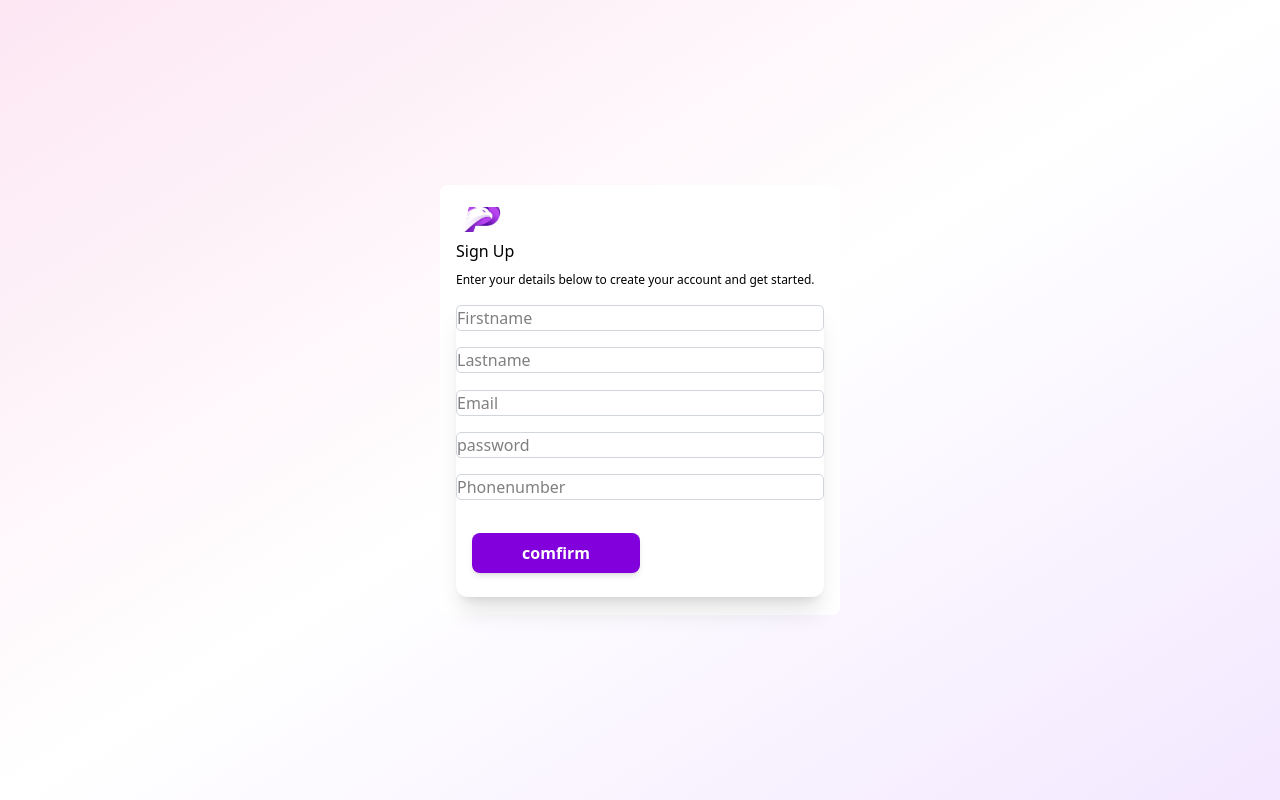
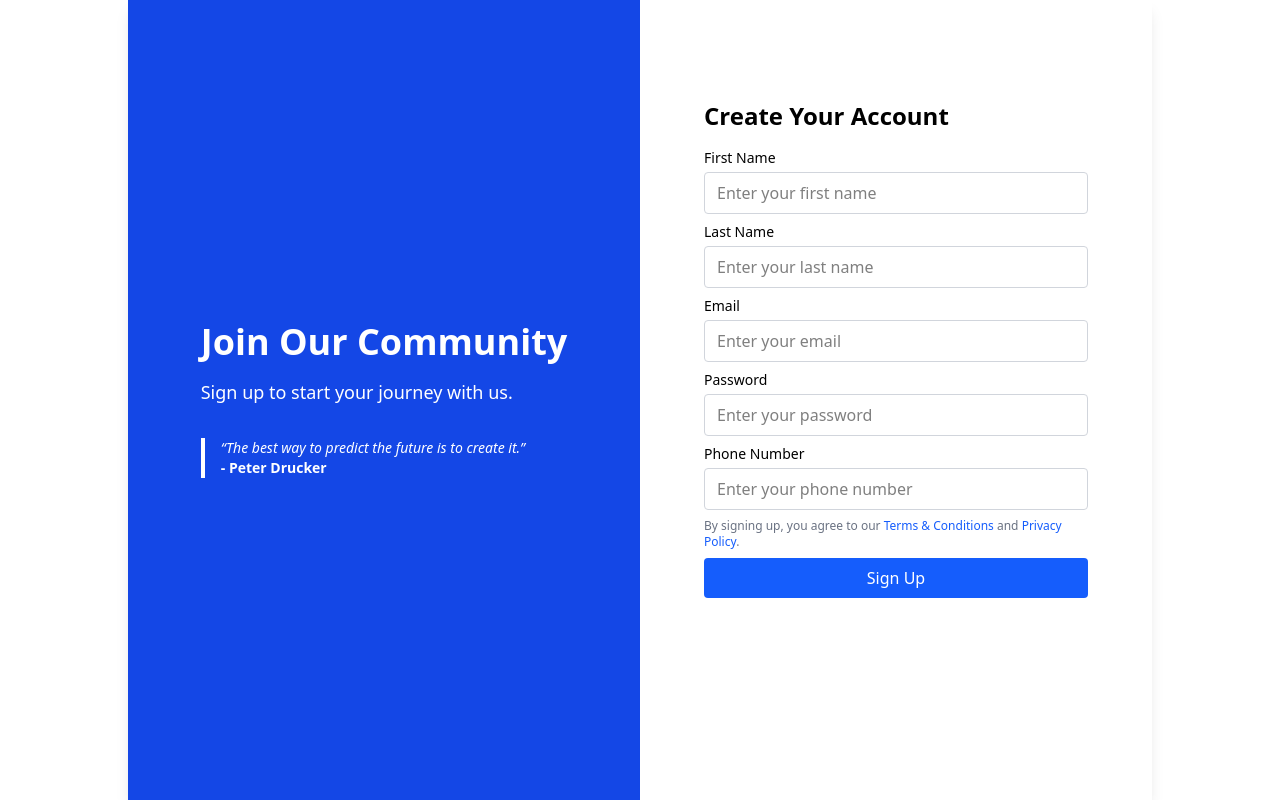
Before and after one commit to TolulopeAkinwande/Evolt-Frontend, a React (Vite) app: page / in a window 1280 px wide. Built offline with nearby package versions, Linux system fonts and the light colour scheme.

Commit message:
sign-up, login, and landing page design

```diff
--- /dev/null
+++ b/src/components/landingPage.tsx
@@ -0,0 +1,118 @@
+import React from "react";
+
+export default function LandingPage() {
+  return (
+    <div className="bg-white">
+      {/* Header */}
+      <header className="bg-blue-700 text-white">
+        <div className="container mx-auto px-4 py-6 flex items-center justify-between">
+          <div className="text-3xl font-bold">eShop</div>
+          <nav>
+            <ul className="flex space-x-6">
+              <li><a href="#" className="hover:underline">Home</a></li>
+              <li><a href="#" className="hover:underline">Products</a></li>
+              <li><a href="#" className="hover:underline">About</a></li>
+              <li><a href="#" className="hover:underline">Contact</a></li>
+            </ul>
+          </nav>
+          <div>
+            <a
+              href="/login"
+              className="mr-4 border border-white px-3 py-1 rounded hover:bg-white hover:text-blue-700 transition"
+            >
+              Login
+            </a>
+            <a
+              href="/signup"
+              className="bg-white text-blue-700 px-3 py-1 rounded hover:bg-blue-100 transition"
+            >
+              Sign Up
+            </a>
+          </div>
+        </div>
+      </header>
+
+      {/* Hero Section */}
+      <section className="container mx-auto px-4 py-16 flex flex-col md:flex-row items-center">
+        <div className="md:w-1/2">
+          <h1 className="text-5xl font-bold mb-6">
+            Discover the Future of Shopping
+          </h1>
+          <p className="text-lg mb-8">
+            Shop the latest trends and enjoy exclusive deals. Experience a seamless and secure online shopping journey.
+          </p>
+          <div>
+            <a
+              href="/signup"
+              className="bg-blue-700 text-white px-6 py-3 rounded hover:bg-blue-800 transition mr-4"
+            >
+              Get Started
+            </a>
+            <a
+              href="/products"
+              className="border border-blue-700 text-blue-700 px-6 py-3 rounded hover:bg-blue-100 transition"
+            >
+              Browse Products
+            </a>
+          </div>
+        </div>
+        <div className="md:w-1/2 mt-10 md:mt-0">
+          <img
+            src="https://via.placeholder.com/500"
+            alt="E-commerce shopping"
+            className="w-full rounded-lg shadow-lg"
+          />
+        </div>
+      </section>
+
+      {/* Features Section */}
+      <section className="bg-gray-100 py-16">
+        <div className="container mx-auto px-4">
+          <h2 className="text-3xl font-bold text-center mb-12">Why Shop With Us?</h2>
+          <div className="flex flex-col md:flex-row justify-around items-center">
+            <div className="mb-8 md:mb-0 text-center px-4">
+              <img
+                src="https://via.placeholder.com/100"
+                alt="Quality Products"
+                className="mx-auto mb-4"
+              />
+              <h3 className="text-xl font-semibold mb-2">Quality Products</h3>
+              <p className="text-gray-600">
+                Enjoy a wide range of high-quality products from top brands.
+              </p>
+            </div>
+            <div className="mb-8 md:mb-0 text-center px-4">
+              <img
+                src="https://via.placeholder.com/100"
+                alt="Fast Delivery"
+                className="mx-auto mb-4"
+              />
+              <h3 className="text-xl font-semibold mb-2">Fast Delivery</h3>
+              <p className="text-gray-600">
+                Get your orders delivered quickly and reliably right to your door.
+              </p>
+            </div>
+            <div className="text-center px-4">
+              <img
+                src="https://via.placeholder.com/100"
+                alt="Secure Payment"
+                className="mx-auto mb-4"
+              />
+              <h3 className="text-xl font-semibold mb-2">Secure Payment</h3>
+              <p className="text-gray-600">
+                Shop with confidence using our secure and encrypted payment system.
+              </p>
+            </div>
+          </div>
+        </div>
+      </section>
+
+      {/* Footer */}
+      <footer className="bg-blue-700 text-white py-6">
+        <div className="container mx-auto px-4 text-center">
+          <p className="text-sm">&copy; 2025 eShop. All rights reserved.</p>
+        </div>
+      </footer>
+    </div>
+  );
+}
--- a/src/components/login.tsx
+++ b/src/components/login.tsx
@@ -1,33 +1,108 @@
-import logo from "../assets/purple.jpeg"
+// import logo from "../assets/purple.jpeg"
 
-export default function Login() {
+// export default function Login() {
+//     return (
+//         <>
+//             <div className="w-full h-100  min-h-screen  bg-gradient-to-br from-pink-100 via-white to-purple-100 text-black flex justify-center items-center">
+//                 <div className="w-[400px] h-[300px] bg-white text-black rounded-lg flex flex-col justify-around items-center p-4 shadow-xl rounded-xl">
+//                     <div className="w-[100%]  h-[90px] flex justify-around flex-col">
+//                         <img src={logo} alt="Logo" className="w-[50px] h-[25px] object-cover rounded-md" />
+//                         <h1>Welcome back</h1>
+//                         <p className="text-[10px]">Glad to see you again</p>
+//                         <p className="text-[10px]">Login to your account below</p>
+//                     </div>
+//                     <div className="w-full h-full  flex justify-around items-center">
+//                         <div className="w-[100%] h-[100%] flex flex-col justify-around items-center">
+//                             <div className="w-[100%] h-auto">
+//                                 <input type="text" placeholder="Email" className="w-[100%] border border-gray-300 rounded-[5px]" />
+//                             </div>
+//                             <div className="w-[100%] h-auto ">
+//                                 <input type="text" placeholder="password" className="w-[100%] border border-gray-300 rounded-[5px]" />
+//                             </div>
+//                             <div className="w-full h-auto flex gap-4 p-4">
+//                                 <button className="w-[50%] px-6 py-2 bg-purple-700  text-white font-semibold rounded-lg shadow-md ">
+//                                     Login
+//                                 </button>
+//                             </div>
+//                         </div>
+//                     </div>
+//                 </div>
+//             </div>
+//         </>
+//     );
+// };
+
+
+import React from 'react';
+
+export default function LoginPage() {
   return (
-        <>
-            <div className="w-full h-100  min-h-screen  bg-gradient-to-br from-purple-600 via-white to-purple-600 text-black flex justify-center items-center">
-                <div className="w-[400px] h-[300px] bg-white text-black rounded-lg flex flex-col justify-around items-center p-4 shadow-xl rounded-xl">
-                    <div className="w-[100%]  h-[90px] flex justify-around flex-col">
-                        <img src={logo} alt="Logo" className="w-[50px] h-[25px] object-cover rounded-md" />
-                        <h1>Welcome back</h1>
-                        <p className="text-[10px]">Glad to see you again</p>
-                        <p className="text-[10px]">Login to your account below</p>
+    <div className="bg-white h-screen flex items-center justify-center">
+      <div className="container mx-auto max-w-5xl shadow-lg overflow-hidden h-full">
+        <div className="flex flex-col md:flex-row h-full">
+          {/* Left Section */}
+          <div className="md:w-1/2 bg-blue-700 text-white p-8 flex flex-col justify-center h-full">
+            <div className="max-w-md mx-auto">
+              <h1 className="text-4xl font-bold mb-4">Welcome Back</h1>
+              <p className="mb-8 text-lg">Log in to continue your journey with us.</p>
+              <blockquote className="mt-auto text-sm italic border-l-4 border-white pl-4">
+                “The only limit to our realization of tomorrow is our doubts of today.”
+                <br />
+                <span className="font-semibold not-italic">- Franklin D. Roosevelt</span>
+              </blockquote>
             </div>
-                    <div className="w-full h-full  flex justify-around items-center">
-                        <div className="w-[100%] h-[100%] flex flex-col justify-around items-center">
-                            <div className="w-[100%] h-auto">
-                                <input type="text" placeholder="Email" className="w-[100%] border border-gray-300 rounded-[5px]" />
           </div>
-                            <div className="w-[100%] h-auto ">
-                                <input type="text" placeholder="password" className="w-[100%] border border-gray-300 rounded-[5px]" />
+
+          {/* Right Section */}
+          <div className="md:w-1/2 bg-white p-8 flex flex-col justify-center h-full">
+            <div className="max-w-sm mx-auto h-[400px]">
+              <h2 className="text-2xl font-semibold mb-4">Log In to Your Account</h2>
+
+              <form>
+                <div className="mb-4">
+                  <label htmlFor="email" className="block text-sm font-medium mb-1">
+                    Email
+                  </label>
+                  <input
+                    id="email"
+                    type="email"
+                    className="w-full px-3 py-2 border border-gray-300 rounded focus:outline-none focus:ring-2 focus:ring-blue-600"
+                    placeholder="Enter your email"
+                    required
+                  />
                 </div>
-                            <div className="w-full h-auto flex gap-4 p-4">
-                                <button className="w-[50%] px-6 py-2 bg-purple-700  text-white font-semibold rounded-lg shadow-md ">
-                                    Login
+
+                <div className="mb-6">
+                  <label htmlFor="password" className="block text-sm font-medium mb-1">
+                    Password
+                  </label>
+                  <input
+                    id="password"
+                    type="password"
+                    className="w-full px-3 py-2 border border-gray-300 rounded focus:outline-none focus:ring-2 focus:ring-blue-600"
+                    placeholder="Enter your password"
+                    required
+                  />
+                </div>
+
+                <button
+                  type="submit"
+                  className="w-full bg-blue-600 text-white py-2 rounded hover:bg-blue-700 transition"
+                >
+                  Log In
                 </button>
+              </form>
+
+              <p className="text-xs text-gray-500 mt-4">
+                Don't have an account?{' '}
+                <a href="#" className="text-blue-600 hover:underline">
+                  Sign up
+                </a>.
+              </p>
             </div>
           </div>
         </div>
       </div>
     </div>
-        </>
   );
-};
+}
--- a/src/components/signup.tsx
+++ b/src/components/signup.tsx
@@ -1,88 +1,120 @@
-import logo from "../assets/purple.jpeg"
+import React from "react";
 
-export default function SignUp() {
+export default function SignUpPage() {
   return (
-        <>
-            <div className="w-full h-100  min-h-screen  bg-gradient-to-br from-pink-100 via-white to-purple-100 text-black flex justify-center items-center">
-                <div className="w-[400px] h-[430px] bg-white text-black rounded-lg flex flex-col justify-around items-center p-4">
-                    <div className="w-[100%]  h-[90px] flex justify-around flex-col">
-                        <img src={logo} alt="Logo" className="w-[50px] h-[25px] object-cover rounded-md" />
-                        <h1>Sign Up</h1>
-                        <p className="text-[12px]">Enter your details below to create your account and get started.</p>
+    <div className="bg-white h-screen flex items-center justify-center">
+      <div className="container mx-auto max-w-5xl shadow-lg  overflow-hidden h-full">
+        <div className="flex flex-col md:flex-row h-full">
+          {/* Left Section */}
+          <div className="md:w-1/2 bg-blue-700 text-white p-8 flex flex-col justify-center h-full">
+            <div className="max-w-md mx-auto">
+              <h1 className="text-4xl font-bold mb-4">
+                Join Our Community
+              </h1>
+              <p className="mb-8 text-lg">
+                Sign up to start your journey with us.
+              </p>
+              <blockquote className="mt-auto text-sm italic border-l-4 border-white pl-4">
+                “The best way to predict the future is to create it.”
+                <br />
+                <span className="font-semibold not-italic">- Peter Drucker</span>
+              </blockquote>
             </div>
-                    <div className="w-full h-[300px] bg-white  flex justify-around items-center shadow-xl rounded-xl">
-                        <div className="w-[100%] h-[100%] flex flex-col justify-around items-center">
-                            <div className="w-[100%] h-auto">
-                                <input type="text" placeholder="Firstname" className="w-[100%] border border-gray-300 rounded-[5px]" />
           </div>
-                            <div className="w-[100%] h-auto">
-                                <input type="text" placeholder="Lastname" className="w-[100%] border border-gray-300 rounded-[5px]" />
+
+          {/* Right Section */}
+          <div className="md:w-1/2  bg-white p-8 flex flex-col justify-center h-full">
+            <div className="max-w-sm mx-auto h-1/2 h-[600px]">
+              <h2 className="text-2xl font-semibold mb-4">Create Your Account</h2>
+
+              <form>
+                <div className="mb-2">
+                  <label htmlFor="firstName" className="block text-sm font-medium mb-1">
+                    First Name
+                  </label>
+                  <input
+                    id="firstName"
+                    type="text"
+                    className="w-full px-3 py-2 border border-gray-300 rounded focus:outline-none focus:ring-2 focus:ring-blue-600"
+                    placeholder="Enter your first name"
+                    required
+                  />
                 </div>
-                            <div className="w-[100%] h-auto">
-                                <input type="text" placeholder="Email" className="w-[100%] border border-gray-300 rounded-[5px]" />
+
+                <div className="mb-2">
+                  <label htmlFor="lastName" className="block text-sm font-medium mb-1">
+                    Last Name
+                  </label>
+                  <input
+                    id="lastName"
+                    type="text"
+                    className="w-full px-3 py-2 border border-gray-300 rounded focus:outline-none focus:ring-2 focus:ring-blue-600"
+                    placeholder="Enter your last name"
+                    required
+                  />
                 </div>
-                            <div className="w-[100%] h-auto ">
-                                <input type="text" placeholder="password" className="w-[100%] border border-gray-300 rounded-[5px]" />
+
+                <div className="mb-2">
+                  <label htmlFor="email" className="block text-sm font-medium mb-1">
+                    Email
+                  </label>
+                  <input
+                    id="email"
+                    type="email"
+                    className="w-full px-3 py-2 border border-gray-300 rounded focus:outline-none focus:ring-2 focus:ring-blue-600"
+                    placeholder="Enter your email"
+                    required
+                  />
                 </div>
-                            <div className="w-[100%] h-auto">
-                                <label htmlFor=""></label>
-                                <input type="text" placeholder="Phonenumber" className="w-[100%] border border-gray-300 rounded-[5px]" />
+
+                <div className="mb-2">
+                  <label htmlFor="password" className="block text-sm font-medium mb-1">
+                    Password
+                  </label>
+                  <input
+                    id="password"
+                    type="password"
+                    className="w-full px-3 py-2 border border-gray-300 rounded focus:outline-none focus:ring-2 focus:ring-blue-600"
+                    placeholder="Enter your password"
+                    required
+                  />
                 </div>
-                            <div className="w-full h-auto flex gap-4 p-4">
-                                <button className="w-[50%] px-6 py-2 bg-purple-700 text-white font-semibold rounded-lg shadow-md ">
-                                    comfirm
+
+                <div className="mb-2">
+                  <label htmlFor="phone" className="block text-sm font-medium mb-1">
+                    Phone Number
+                  </label>
+                  <input
+                    id="phone"
+                    type="tel"
+                    className="w-full px-3 py-2 border border-gray-300 rounded focus:outline-none focus:ring-2 focus:ring-blue-600"
+                    placeholder="Enter your phone number"
+                    required
+                  />
+                </div>
+
+                <p className="text-xs text-gray-500 mb-2">
+                  By signing up, you agree to our{' '}
+                  <a href="#" className="text-blue-600 hover:underline">
+                    Terms & Conditions
+                  </a>{' '}
+                  and{' '}
+                  <a href="#" className="text-blue-600 hover:underline">
+                    Privacy Policy
+                  </a>.
+                </p>
+
+                <button
+                  type="submit"
+                  className="w-full bg-blue-600 text-white py-2 rounded hover:bg-blue-700 transition"
+                >
+                  Sign Up
                 </button>
+              </form>
             </div>
           </div>
         </div>
       </div>
     </div>
-        </>
   );
-};
-
-// import { useState } from "react";
-// import { motion } from "framer-motion";
-
-// export default function SignupPage() {
-//   const [form, setForm] = useState({
-//     firstName: "",
-//     lastName: "",
-//     email: "",
-//     password: "",
-//     phone: "",
-//   });
-
-//   const handleChange = (e: { target: { name: any; value: any; }; }) => {
-//     setForm({ ...form, [e.target.name]: e.target.value });
-//   };
-
-//   const handleSubmit = (e: { preventDefault: () => void; }) => {
-//     e.preventDefault();
-//     console.log("Form submitted", form);
-//   };
-
-//   return (
-//     <div className="flex items-center justify-center min-h-screen bg-gray-100 p-4">
-//       <motion.div
-//         initial={{ opacity: 0, y: 20 }}
-//         animate={{ opacity: 1, y: 0 }}
-//         transition={{ duration: 0.5 }}
-//       >
-//         <div className="w-full max-w-md p-6 bg-white rounded-2xl shadow-lg">
-//           <h2 className="text-2xl font-bold text-center mb-4">Create an Account</h2>
-//           <div>
-//             <form onSubmit={handleSubmit} className="space-y-4">
-//               <input type="text" name="firstName" placeholder="First Name" value={form.firstName} onChange={handleChange} required className="w-full p-2 border rounded" />
-//               <input type="text" name="lastName" placeholder="Last Name" value={form.lastName} onChange={handleChange} required className="w-full p-2 border rounded" />
-//               <input type="email" name="email" placeholder="Email" value={form.email} onChange={handleChange} required className="w-full p-2 border rounded" />
-//               <input type="password" name="password" placeholder="Password" value={form.password} onChange={handleChange} required className="w-full p-2 border rounded" />
-//               <input type="tel" name="phone" placeholder="Phone Number" value={form.phone} onChange={handleChange} required className="w-full p-2 border rounded" />
-//               <button type="submit" className="w-full p-2 bg-blue-500 text-white rounded">Sign Up</button>
-//             </form>
-//           </div>
-//         </div>
-//       </motion.div>
-//     </div>
-//   );
-// }
+}
```
Also changed, not shown: 1 other file (tests, documents, lock files or other folders). Lines whose indentation alone changed are shown as unchanged.
